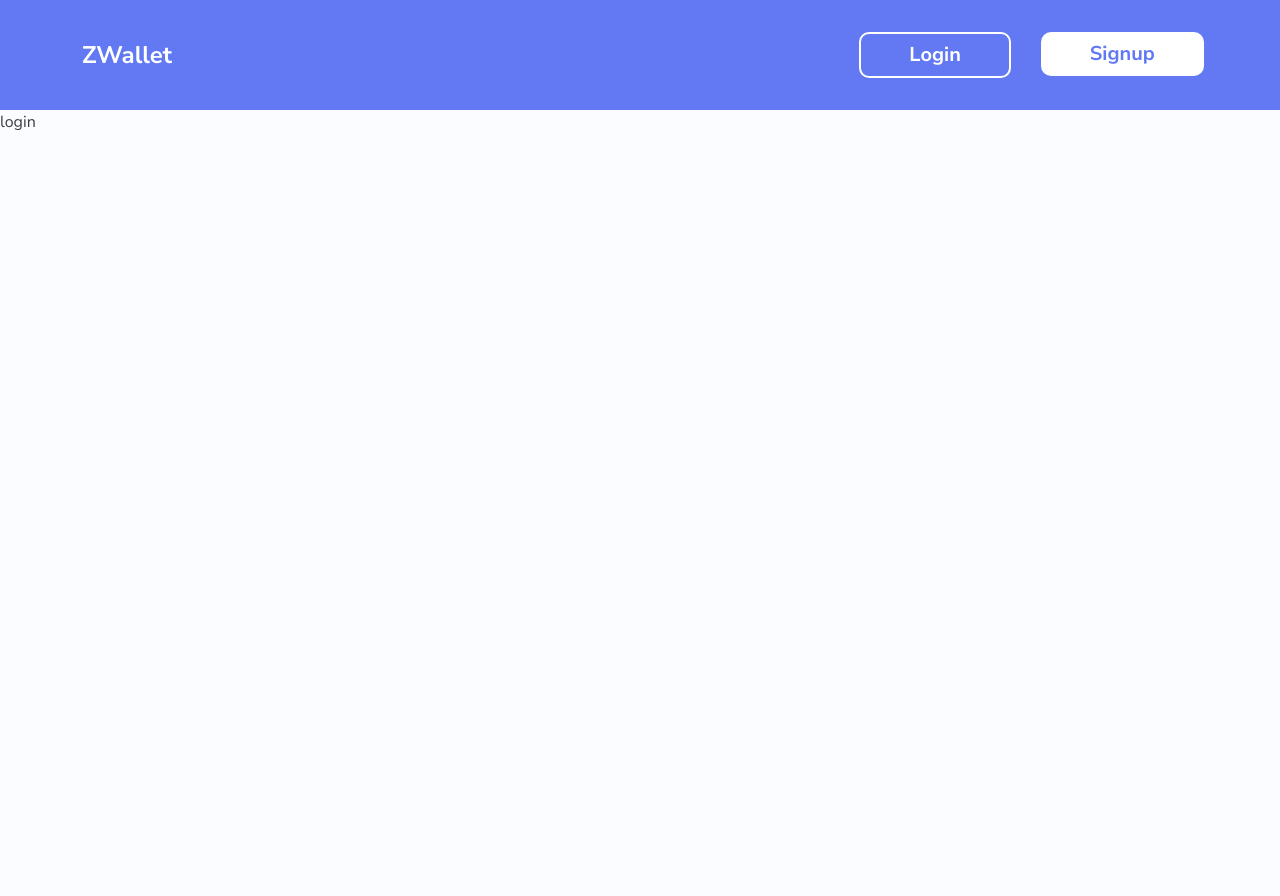
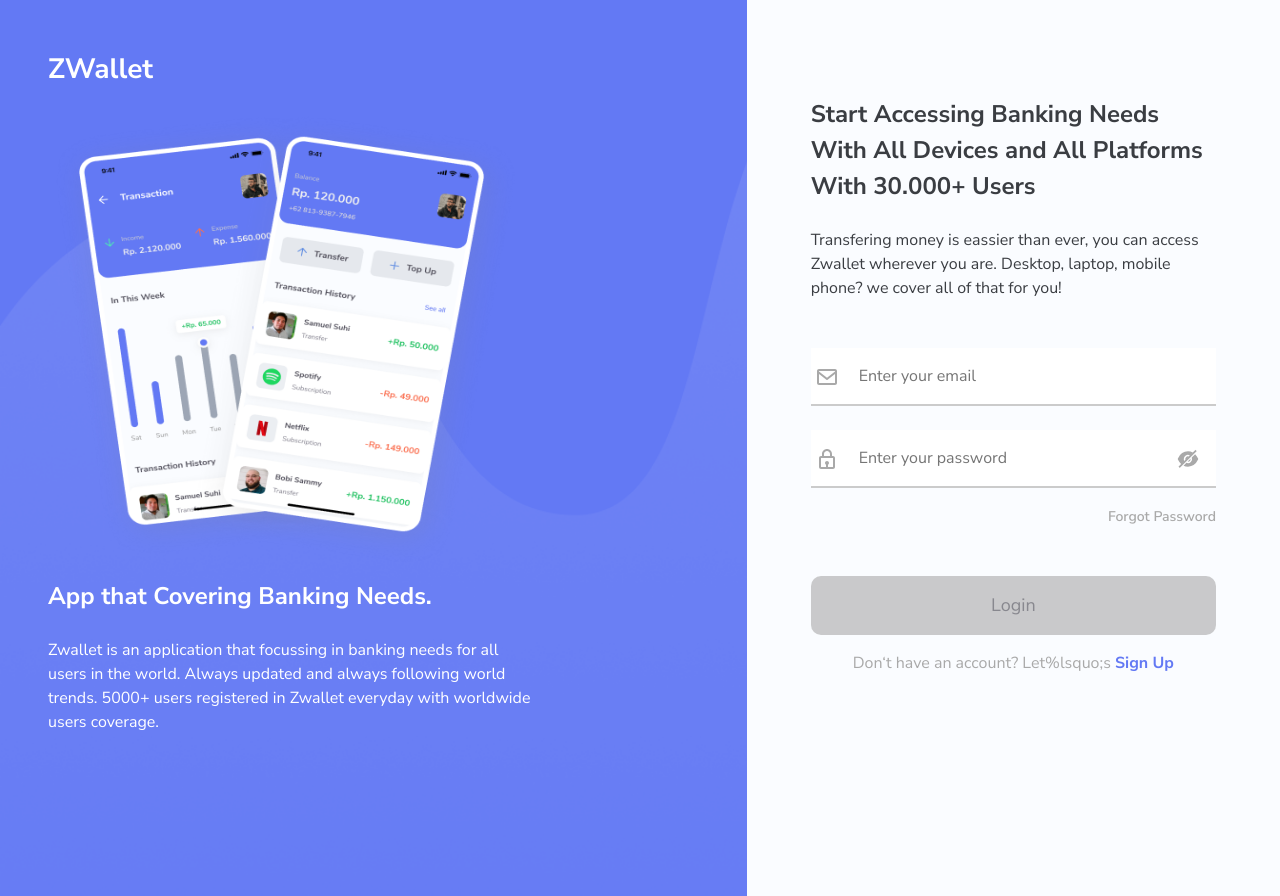
Before and after one commit to DanangFirmantara/fw5-nextjs-beginner, a Next.js app: page /login in a window 1280 px wide. Before the commit the page ends 800 px from the top, so only its background shows below. Built offline with nearby package versions, Linux system fonts and the light colour scheme.

Commit message:
feat: slicing login

```diff
--- a/components/Footer.js
+++ b/components/Footer.js
@@ -1,3 +1,4 @@
+/* eslint-disable linebreak-style */
 /* eslint-disable react/react-in-jsx-scope */
 import { Container, Row, Col } from 'react-bootstrap'
 import Link from 'next/link'
--- a/components/NavbarHome.js
+++ b/components/NavbarHome.js
@@ -1,4 +1,5 @@
 /* eslint-disable react/react-in-jsx-scope */
+/* eslint-disable linebreak-style */
 import { Col, Row} from 'react-bootstrap'
 import Link from 'next/link'
 
--- /dev/null
+++ b/components/SidebarHome.js
@@ -0,0 +1,34 @@
+import React from 'react'
+import { Container } from 'react-bootstrap'
+import Image from 'next/image'
+import styles from './SidebarHome.module.css'
+import Link from 'next/link'
+
+const SidebarHome = () => {
+	return (
+		<div className='text-pallet-2 bg-pallet-1 bg-pallet-1 pattern px-5 py-5'>
+			<Container className='vh-100'>
+				<Link href='/'>
+					<a className='fs-3 fw-bold text-pallet-2'>ZWallet</a>
+				</Link>
+
+				<div >
+					<div className='w-75 '>
+						<Image width={400} height={400} layout='responsive' className={styles.image} quality={100} src='/images/twoapp.png' alt='twoapp' />
+					</div>
+				</div>
+				<div className='fw-bold fs-4 mb-4'>
+				App that Covering Banking Needs.
+				</div>
+				<div className='text-white fs-7 w-75'>
+				Zwallet is an application that focussing in banking needs for all users
+				in the world. Always updated and always following world trends.
+				5000+ users registered in Zwallet everyday with worldwide
+				users coverage.
+				</div>
+			</Container>
+		</div>
+	)
+}
+
+export default SidebarHome
--- /dev/null
+++ b/components/SidebarHome.module.css
@@ -0,0 +1,3 @@
+.image{
+	margin-left: -10px !important;
+}
--- a/pages/_document.js
+++ b/pages/_document.js
@@ -6,7 +6,7 @@ const Document = () => {
 		<Html>
 			<Head>
 				<link rel="preconnect" href="https://fonts.googleapis.com" />
-				<link rel="preconnect" href="https://fonts.gstatic.com" crossOrigin />
+				<link rel="preconnect" href="https://fonts.gstatic.com" crossOrigin='true' />
 				<link href="https://fonts.googleapis.com/css2?family=Nunito+Sans:ital,wght@0,300;0,400;0,600;0,700;1,900&display=swap" rel="stylesheet"></link>
 			</Head>
 			<body>
--- a/pages/login.js
+++ b/pages/login.js
@@ -1,12 +1,66 @@
 /* eslint-disable react/react-in-jsx-scope */
-import Navbar from '../components/NavbarHome'
+import { Row,Col, Container } from 'react-bootstrap'
+import SidebarHome from '../components/SidebarHome'
+import {BiEnvelope,BiLock} from 'react-icons/bi'
+import {AiOutlineEye, AiFillEyeInvisible} from 'react-icons/ai'
+import Link from 'next/link'
+import { useRouter } from 'next/router'
+import { useEffect, useState } from 'react'
 
 const Login = () =>{
+	const [togglePsw,setTogglePsw] = useState(false)
+	const router = useRouter()
+
+	useEffect(()=>{
+		const password = document.getElementById('password').value
+		console.log(password)
+	},[])
+
+	const onLogin =(event)=>{
+		event.preventDefault()
+		router.push('/home')
+	}
+
 	return (
-		<>
-			<Navbar />
-			<div>login</div>
-		</>
+		<Row className='g-0'>
+			<Col sm={7} className='vh-100'>
+				<SidebarHome />
+			</Col>
+			<Col className='p-5'>
+				<Container className='mt-5 px-3'>
+					<div className='mb-4'>
+						<div className='fw-bold fs-4'>Start Accessing Banking Needs </div>
+						<div className='fw-bold fs-4'>With All Devices and All Platforms</div>
+						<div className='fw-bold fs-4'>With 30.000+ Users</div>
+					</div>
+					<div className='mb-5'>
+						<div className='fs-7'>
+						Transfering money is eassier than ever, you can access Zwallet wherever you are. Desktop, laptop, mobile phone? we cover all of that for you!
+						</div>
+					</div>
+					<form className='mb-3' onSubmit={onLogin}>
+						<div className='d-flex position-relative align-items-center mb-4'>
+							<input placeholder='Enter your email' type='email' className='w-100 input'/>
+							<BiEnvelope className='position-absolute left-0 fs-4 text-pallet-6 ms-1'/>
+						</div>
+						<div className='d-flex position-relative align-items-center mb-3'>
+							<input placeholder='Enter your password' type='password' className='w-100 input' name='password' id='password'/>
+							<BiLock className='position-absolute left-0 fs-4 text-pallet-6 ms-1'/>
+							<AiFillEyeInvisible className='position-absolute end-0 fs-4 text-pallet-6 me-3' />
+						</div>
+						<div className='text-end mb-5'>
+							<Link href='/forgot-password'>
+								<a className='fw-semibold fs-8 text-pallet-6'>Forgot Password</a>
+							</Link>
+						</div>
+						<button type='submit' className='button-input'>
+							Login
+						</button>
+					</form>
+					<div className='text-pallet-6 fs-7 text-center'>Don&lsquo;t have an account? Let%lsquo;s <span className='text-pallet-1 fw-bold'>Sign Up</span></div>
+				</Container>
+			</Col>
+		</Row>
 	)
 }
 export default Login
--- a/styles/application.scss
+++ b/styles/application.scss
@@ -4,6 +4,7 @@ $theme-colors: (
     "pallet-3":#3A3D42,
     "pallet-4":#DEDFF1,
     "pallet-5":#FAFCFF,
+	 "pallet-6":rgba(169, 169, 169, 0.6)
 
   ) ;
 
--- a/styles/globals.css
+++ b/styles/globals.css
@@ -29,6 +29,9 @@ a {
 .fw-bolder{
   font-weight: 800 !important;
 }
+.fw-semibold{
+	font-weight: 600;
+}
 .fs-0{
   font-size: 68px;
 }
@@ -54,9 +57,35 @@ a {
 .fs-7{
   font-size: 16px;
 }
-
+.fs-8{
+	font-size: 14px;
+}
 .pattern{
   background-image: url('../public/images/wave.png');
   background-repeat: no-repeat;
   background-size: cover;
 }
+.input{
+	width: 100%;
+	border: none;
+	padding: 1rem 3rem;
+	font-size: 16px;
+	color: rgba(169, 169, 169, 0.6);
+	border-bottom: 2px solid rgba(169, 169, 169, 0.6);
+}
+.input:focus{
+	outline: unset;
+}
+.button-input{
+	background-color: rgba(169, 169, 169, 0.6);
+	border: unset;
+	border-radius: 10px;
+	width: 100%;
+	padding: 1rem;
+	font-size: 18px;
+	color: rgba(136, 136, 143, 1);
+}
+.button-input.fill{
+	background-color: rgba(99, 121, 244, 1);
+	color: white;
+}
```
Also changed, not shown: pages/_app.js (+6 -4 lines), pages/forgot-password.js (added, +9 -0 lines), pages/home.js (added, +9 -0 lines), .eslintrc.js, public/images/twoapp.png (added), 1 other file (tests, documents, lock files or other folders).
